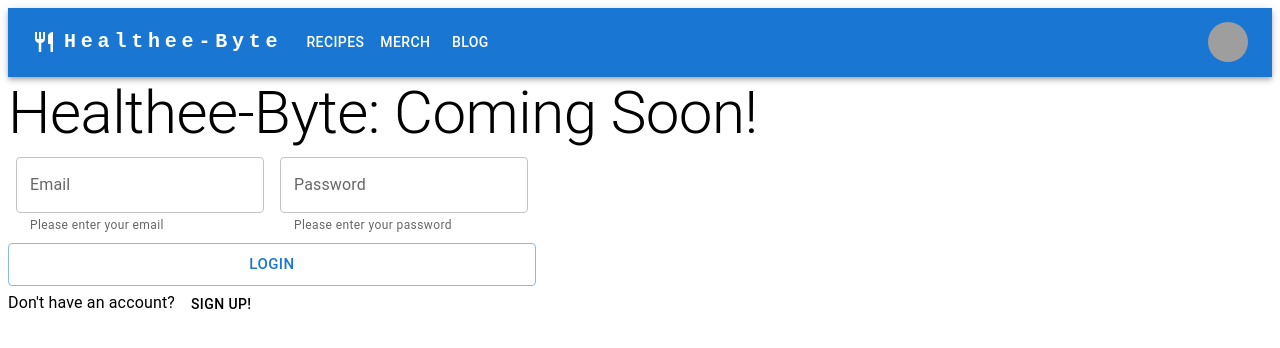
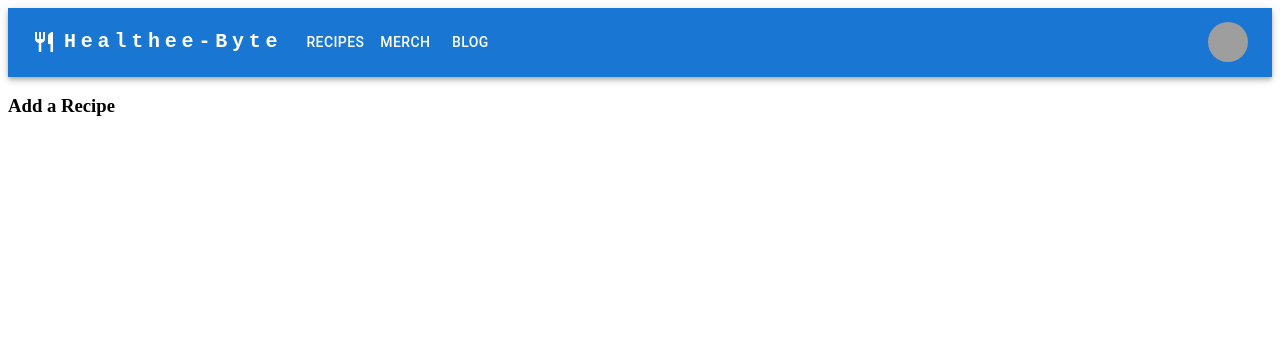
Before and after one commit to momaki9/HealtheeByte, a React (Create React App) app in the folder client/: page /addrecipe in a window 1280 px wide. Shown: the top 348 px of the page. Built offline with nearby package versions, Linux system fonts and the light colour scheme; grey boxes are pictures that could not be loaded.

Commit message:
added home and recipe routes

```diff
--- a/client/src/App.js
+++ b/client/src/App.js
@@ -7,9 +7,7 @@ import {
 import { setContext } from '@apollo/client/link/context';
 import { BrowserRouter as Router, Routes, Route } from 'react-router-dom';
 import Home from "./pages/Home";
-import Bar from "./components/Bar";
-import Signup from './components/Signup';
-import Login from "./components/Login";
+import Recipe from './pages/Recipe';
 
 import { Typography } from "@mui/material";
 
@@ -35,12 +33,19 @@ const client = new ApolloClient({
 function App() {
   return (
     <ApolloProvider client={client}>
-      <Bar />
-      <Typography variant="h2"> Healthee-Byte: Coming Soon!</Typography>
-      <Home />
-      <Login />
-      <Signup />
-      </ApolloProvider>
+      <Router>
+        <Routes>
+          <Route
+            path='/'
+            element={<Home />}
+          />
+          <Route
+            path='/addrecipe'
+            element={<Recipe />}
+          />
+        </Routes>
+      </Router>
+    </ApolloProvider>
   );
 }
 
--- a/client/src/pages/Home.js
+++ b/client/src/pages/Home.js
@@ -1,16 +1,18 @@
-// import {
-//     Card,
-//     CardContent,
-//     Typography,
-//     CardActions,
-//     Button,
-//     Box
+import Bar from '../components/Bar';
+import Login from '../components/Login';
+import Signup from '../components/Signup';
+import {
+    Typography
+} from '@mui/material';
 
-// } from '@mui/material';
 
 const Home = () => {
     return (
         <>
+            <Bar />
+            <Typography variant="h2"> Healthee-Byte: Coming Soon!</Typography>
+            <Login />
+            <Signup />
         </>
     )
 };
--- /dev/null
+++ b/client/src/pages/Recipe.js
@@ -0,0 +1,12 @@
+import Bar from '../components/Bar';
+
+const Recipe = () => {
+    return (
+        <>
+        <Bar />
+        <h3>Add a Recipe</h3>
+        </>
+    )
+};
+
+export default Recipe;
```
